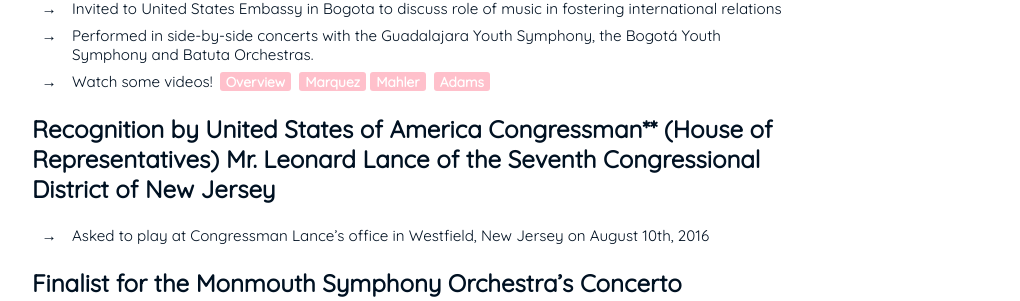
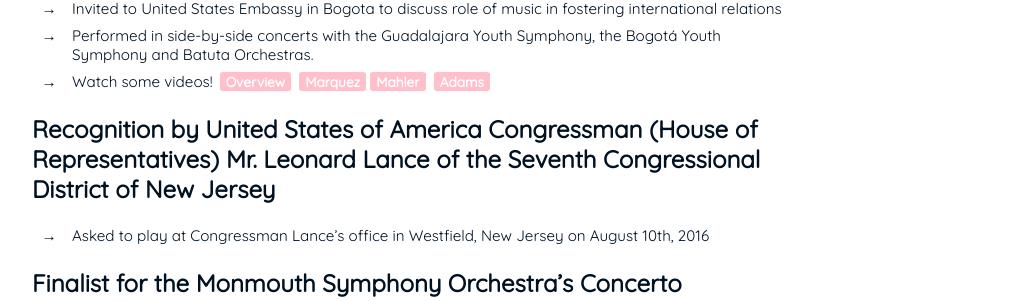
Before and after one commit to danielk56/danielk56.github.io, a Jekyll site: the page built from music.md, in a window 1280 px wide and 900 px high, scrolled down 2402 px. Shown: the part 316-617 px from the top of the window, without its empty margins (224-1244 px from the left). Built offline with Jekyll 4.4.1, drawn with Linux system fonts in a browser that asks for light colours.

```diff
--- a/music.md
+++ b/music.md
@@ -63,7 +63,7 @@ title: Music
 
 
 
-## Recognition by United States of America Congressman** (House of Representatives) Mr. Leonard Lance of the Seventh Congressional District of New Jersey
+## Recognition by United States of America Congressman (House of Representatives) Mr. Leonard Lance of the Seventh Congressional District of New Jersey
 
 {: .list-arrows}
 
```
